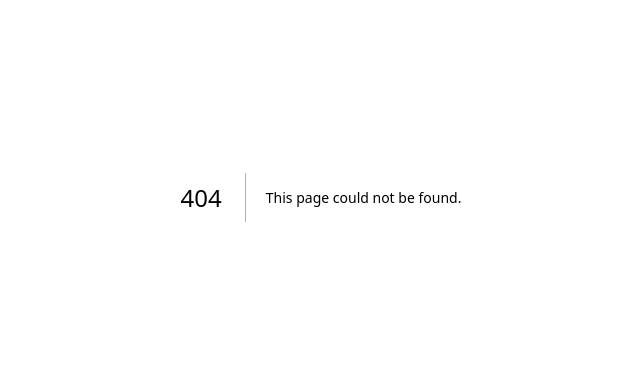
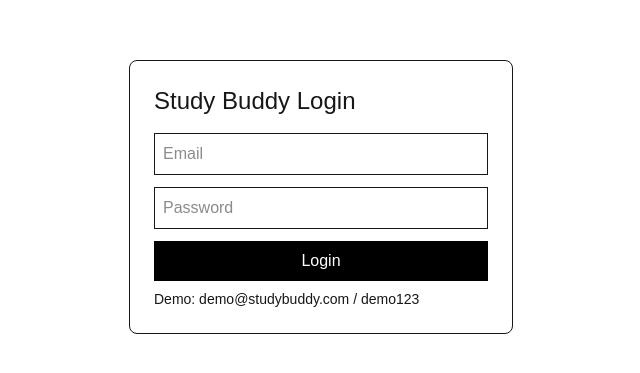
Before and after one commit to Ahmed-Honorbound/SE_CTW_Project, a Next.js app in the folder Study_Buddy/: page /login in a window 1280 px wide. Before the commit this address had no page. Shown: the part 203-576 px from the top of the page, without its empty margins (319-959 px from the left). Built offline with nearby package versions, Linux system fonts and the light colour scheme.

Commit message:
Create page.tsx

```diff
--- /dev/null
+++ b/Study_Buddy/app/login/page.tsx
@@ -0,0 +1,67 @@
+"use client";
+
+import { useState } from "react";
+import { useRouter, useSearchParams } from "next/navigation";
+
+export default function LoginPage() {
+  const router = useRouter();
+  const searchParams = useSearchParams();
+  const next = searchParams.get("next") || "/dashboard";
+
+  const [email, setEmail] = useState("");
+  const [password, setPassword] = useState("");
+  const [err, setErr] = useState<string | null>(null);
+
+  async function handleLogin(e: React.FormEvent) {
+    e.preventDefault();
+    setErr(null);
+
+    const res = await fetch("/api/demo-login", {
+      method: "POST",
+      headers: {
+        "Content-Type": "application/json",
+      },
+      body: JSON.stringify({ email, password }),
+    });
+
+    if (!res.ok) {
+      setErr("Invalid login credentials");
+      return;
+    }
+
+    router.push(next);
+  }
+
+  return (
+    <div className="min-h-screen flex items-center justify-center">
+      <form onSubmit={handleLogin} className="p-6 border rounded-lg w-96">
+        <h1 className="text-2xl mb-4">Study Buddy Login</h1>
+
+        <input
+          className="border p-2 w-full mb-3"
+          placeholder="Email"
+          value={email}
+          onChange={(e) => setEmail(e.target.value)}
+        />
+
+        <input
+          className="border p-2 w-full mb-3"
+          type="password"
+          placeholder="Password"
+          value={password}
+          onChange={(e) => setPassword(e.target.value)}
+        />
+
+        {err && <p className="text-red-500 mb-2">{err}</p>}
+
+        <button className="bg-black text-white p-2 w-full">
+          Login
+        </button>
+
+        <p className="text-sm mt-2">
+          Demo: demo@studybuddy.com / demo123
+        </p>
+      </form>
+    </div>
+  );
+}
```
